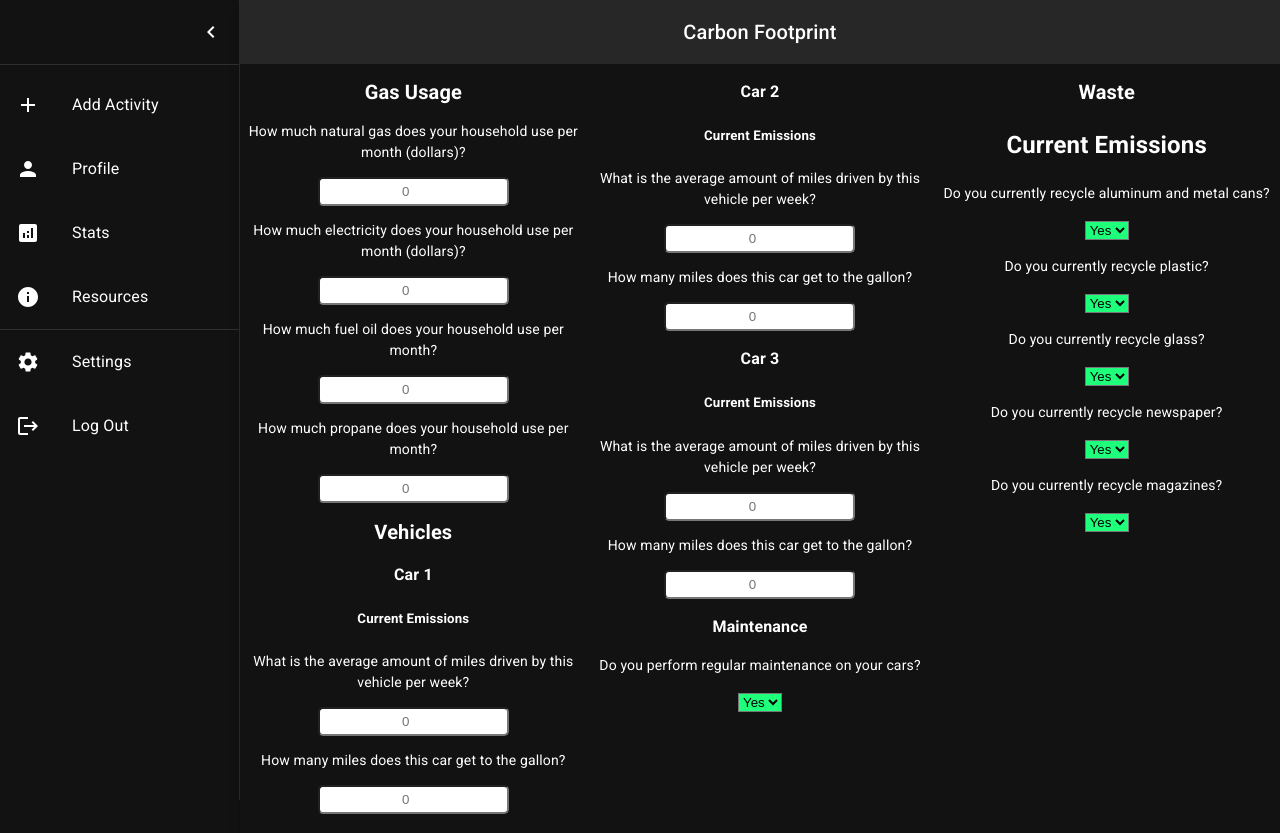
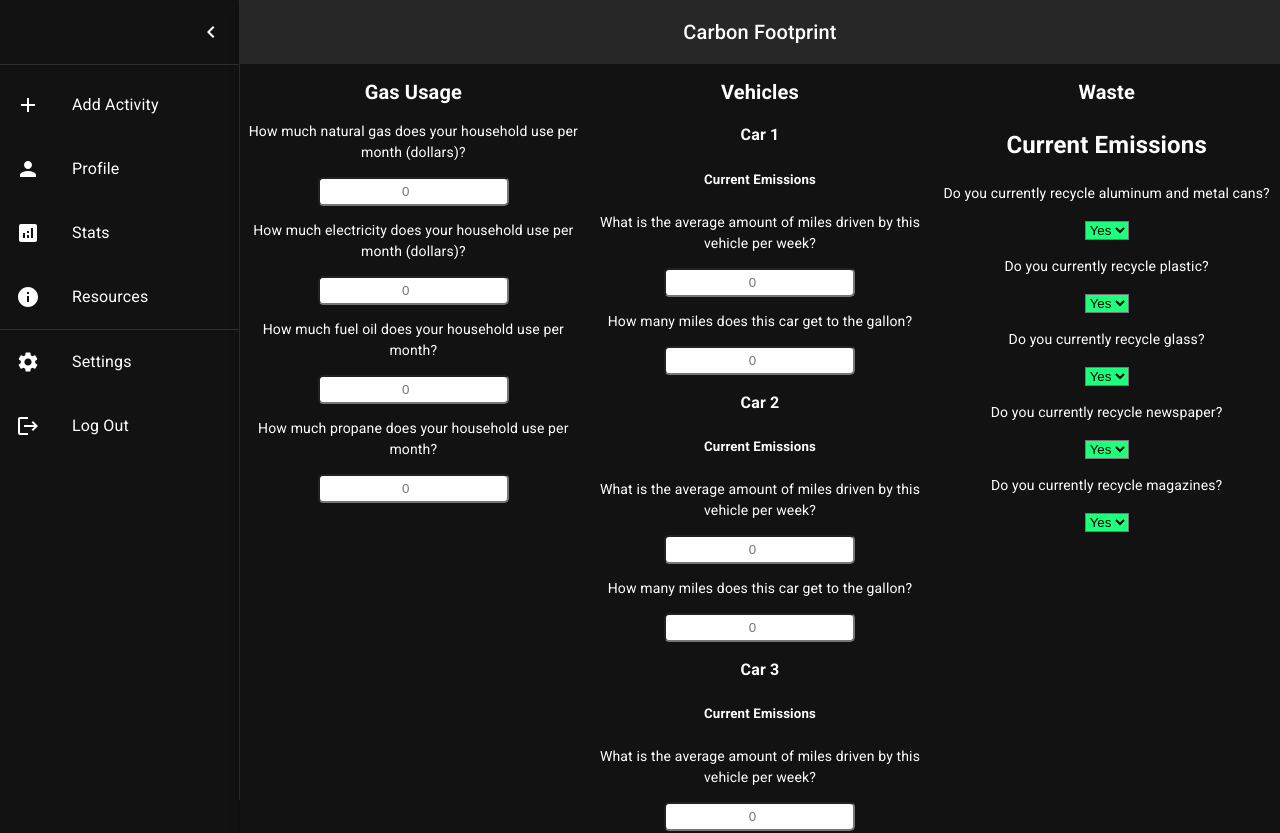
Before and after one commit to laolmstead/CarbonFootprint2021, a React (Create React App) app in the folder frontend/: page /Profile in a window 1280 px wide. Shown: the top 833 px of the page. Built offline with nearby package versions, Linux system fonts and the light colour scheme.

Commit message:
Fixed sectioning
Vehicles are now together instead of split up for columns

```diff
--- a/frontend/src/Profile.js
+++ b/frontend/src/Profile.js
@@ -39,7 +39,8 @@ export default function Form() {
                 name='pp_usage'
                 placeholder='0'
                 />
-
+            </Grid>
+            <Grid item xs={4}>
             <h1>Vehicles</h1>
 
             <h3>Car 1</h3>
@@ -49,8 +50,7 @@ export default function Form() {
             <p>How many miles does this car get to the gallon?</p>
             <input type='number' placeholder="0" name="Miles_Per_Gallon_1" placeholder="0"/>
             <p></p>
-            </Grid>
-            <Grid item xs={4}>
+
             <h3>Car 2</h3>
             <h5>Current Emissions</h5>
             <p>What is the average amount of miles driven by this vehicle per week?</p>
```
